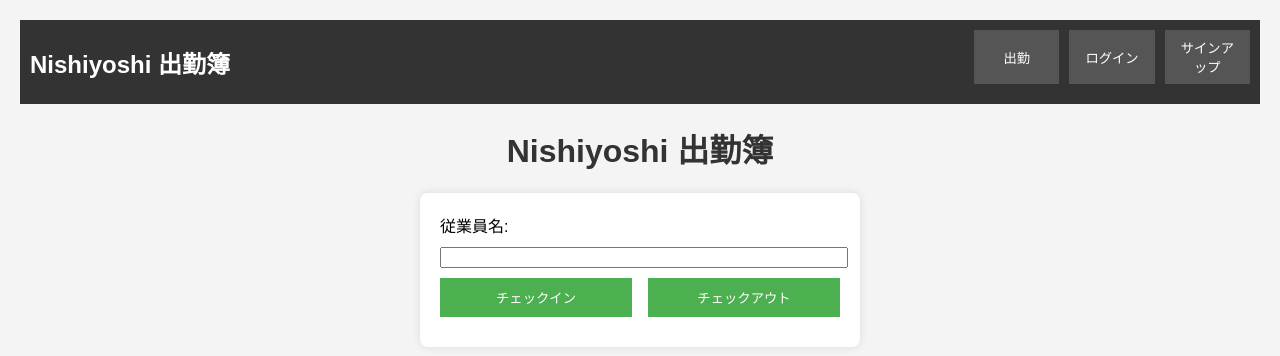
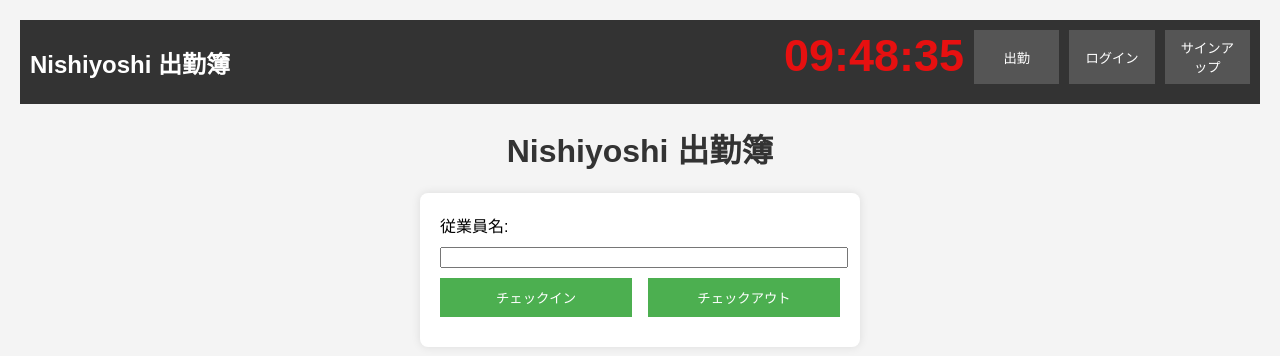
Before and after one commit to towhidur450/nishiyoshi-attendance, a plain HTML site: page index.html in a window 1280 px wide. Drawn offline with Linux system fonts and the light colour scheme.

Commit message:
Add files via upload

```diff
--- a/index.html
+++ b/index.html
@@ -38,6 +38,7 @@
         .navbar .nav-buttons { display: flex; gap: 10px; }
         .navbar button { background: #555; color: white; border: none; padding: 8px 16px; cursor: pointer; }
         .navbar button:hover { background: #d91313; }
+        #clock { font-size: 45px; font-weight: bold; color: #e71010; }
     </style>
 </head>
 <body>
@@ -47,6 +48,7 @@
             Nishiyoshi 出勤簿
         </div>
        <div class="nav-buttons">
+            <div id="clock">00:00:00</div>
             <button id="navAttendanceBtn">出勤</button>
             <button id="navLoginBtn">ログイン</button>
             <button id="navSignupBtn">サインアップ</button>
@@ -70,7 +72,6 @@
         <form id="attendanceForm">
             <label for="name">従業員名:</label>
             <input type="text" id="name" required>
-
             <div class="action-buttons">
                 <button type="submit" id="checkInBtn">チェックイン</button>
                 <button type="submit" id="checkOutBtn">チェックアウト</button>
@@ -86,10 +87,8 @@
             <label for="signupPassword">パスワード:</label>
             <input type="password" id="signupPassword" required>
             <label for="role">ロール:</label>
-            <select id="role" required>
-                <option value="employee">従業員</option>
-                <option value="admin">管理者</option>
-            </select>
+            <label for="employee">従業員</label>
+
             <button type="submit">サインアップ</button>
             <button type="button" id="backToLogin">戻る</button>
         </form>
@@ -203,6 +202,7 @@
                 <label for="modalName">従業員名:</label>
                 <input type="text" id="modalName" required>
 
+
                 <div class="action-buttons">
                     <button type="submit" id="modalCheckInBtn">チェックイン</button>
                     <button type="submit" id="modalCheckOutBtn">チェックアウト</button>
@@ -223,6 +223,19 @@
                     .then(registration => console.log('Service Worker registered'))
                     .catch(error => console.log('Service Worker registration failed'));
             }
+            // 時計の更新
+            function updateClock() {
+                const now = new Date();
+                const hours = String(now.getHours()).padStart(2, '0');
+                const minutes = String(now.getMinutes()).padStart(2, '0');
+                const seconds = String(now.getSeconds()).padStart(2, '0');
+                const clockElement = document.getElementById('clock');
+                if (clockElement) {
+                    clockElement.textContent = `${hours}:${minutes}:${seconds}`;
+                }
+            }
+            setInterval(updateClock, 1000);
+            updateClock();
 
             // 要素を取得
             const navLoginBtn = document.getElementById('navLoginBtn');
```
